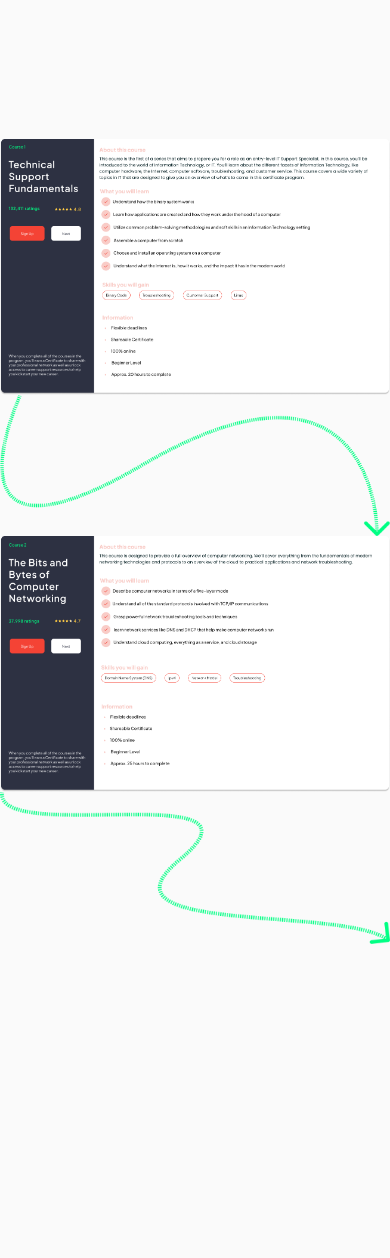
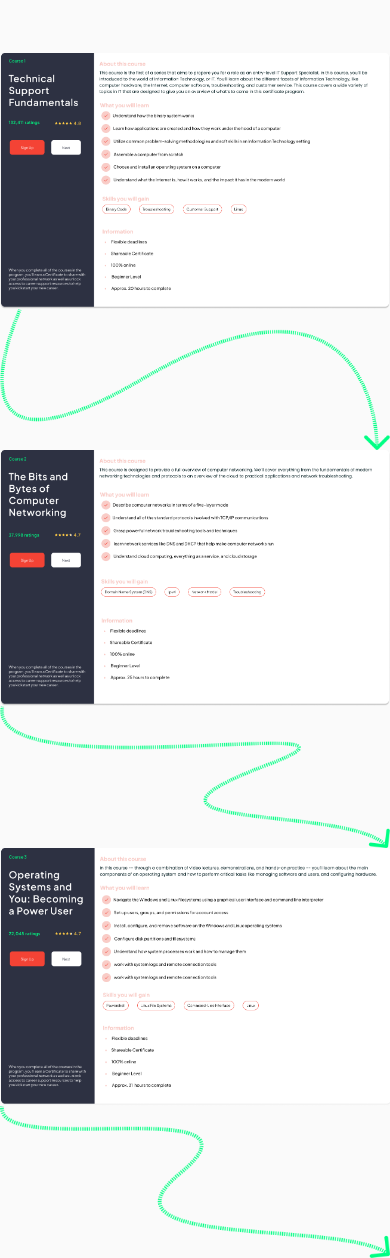
Before and after one commit to abdullah-al-junayed/tailwind-assignment-new, a website built with Vite: page index.html in a window 390 px wide. Shown: the part 5220-6478 px from the top of the page. Before the commit the page ends 6164 px from the top, so only its background shows below. Built offline with nearby package versions, Linux system fonts and the light colour scheme.

Commit message:
course 3 added

```diff
--- a/index.html
+++ b/index.html
@@ -181,7 +181,7 @@
 
   <!-- course1 -->
 
-  <section class="container mx-auto mt-[150px]">
+  <section class="container mx-auto mt-[50px] md:mt-[150px]">
     <img class="w-full " src="images/g1.png" alt="">
   </section>
 
@@ -192,6 +192,14 @@
     <img class="w-full " src="images/g2.png" alt="">
   </section>
 
+  <img class="container mx-auto" src="images/Connector Vector.png" alt="">
+
+  <!-- course3-->
+
+  <section class="container mx-auto ">
+    <img class="w-full " src="images/g3.png" alt="">
+  </section>
+
   <img class="container mx-auto" src="images/Connector Vector (2).png" alt="">
 </body>
 </html>
```
